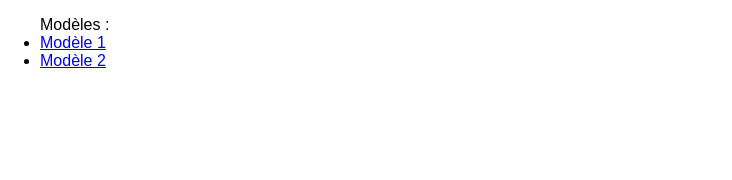
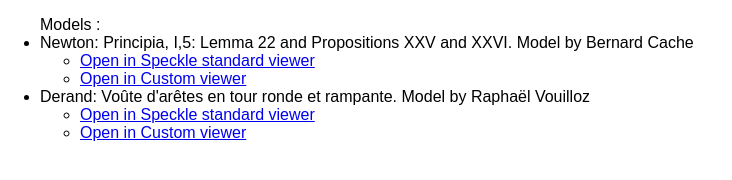
Before and after one commit to ENAC-CNPA/geometrie-pour-architectes, a website built with Vite: page index.html in a window 1280 px wide. Shown: the whole page, without its empty margins (0-732 px from the left). Built offline with nearby package versions, Linux system fonts and the light colour scheme.

Commit message:
edit: list of models

```diff
--- a/index.html
+++ b/index.html
@@ -8,7 +8,7 @@
     <link rel="icon" type="image/x-icon" href="/epfl/favicon.ico" />
   </head>
   <body>
-    <ul id ="models-list">Modèles :</ul>
+    <ul id ="models-list">Models :</ul>
     <script type="module" src="./src/index.ts"></script>
   </body>
 </html>
--- a/src/extensions/models.ts
+++ b/src/extensions/models.ts
@@ -1,9 +1,9 @@
 export const models = [
     {
-        name: "Modèle 1",
-        speckleUrl: "5626cd6127@9040fdc867"
+        name: "Newton: Principia, I,5: Lemma 22 and Propositions XXV and XXVI. Model by Bernard Cache",
+        speckleUrl: "5626cd6127@c377ad44cb"
     },{
-        name: "Modèle 2",
-        speckleUrl: "5626cd6127@e35c30dd70"
+        name: "Derand: Voûte d'arêtes en tour ronde et rampante. Model by Raphaël Vouilloz",
+        speckleUrl: "5626cd6127@790b98d48b"
     },
 ]
--- a/src/index.ts
+++ b/src/index.ts
@@ -3,14 +3,30 @@
 const modelsList = document.getElementById("models-list") as HTMLUListElement;
 
 const baseURL = `./viewer.html`;
+for (const model of models) {
+  const speckleUrl = model.speckleUrl;
 
-for (const model of models) {
   const modelListItem = document.createElement("li");
-  const modelUrl = document.createElement("a");
-  modelUrl.textContent = model.name;
-  const speckleUrl = model.speckleUrl;
-  modelUrl.href = baseURL + `?id=${speckleUrl}`;
-  modelUrl.target = "_blank";
-  modelListItem.appendChild(modelUrl)
+  modelListItem.textContent = model.name;
+
+  const modelSubList = document.createElement("ul");
+
+  const modelOriginalListItem = document.createElement("li");
+  const modelOriginalUrl = document.createElement("a");
+  modelOriginalUrl.textContent = "Open in Speckle standard viewer";
+  modelOriginalUrl.href = "https://app.speckle.systems/projects/400bc84669/models/" + speckleUrl;
+  modelOriginalUrl.target = "_blank";
+  modelOriginalListItem.appendChild(modelOriginalUrl)
+  modelSubList.appendChild(modelOriginalListItem);
+
+  const modelCustomListItem = document.createElement("li");
+  const modelCustomUrl = document.createElement("a");
+  modelCustomUrl.textContent = "Open in Custom viewer";
+  modelCustomUrl.href = baseURL + `?id=${speckleUrl}`;
+  modelCustomUrl.target = "_blank";
+  modelCustomListItem.appendChild(modelCustomUrl)
+  modelSubList.appendChild(modelCustomListItem);
+
+  modelListItem.appendChild(modelSubList);
   modelsList.appendChild(modelListItem);
 }
```
Also changed, not shown: dist/index.html.
